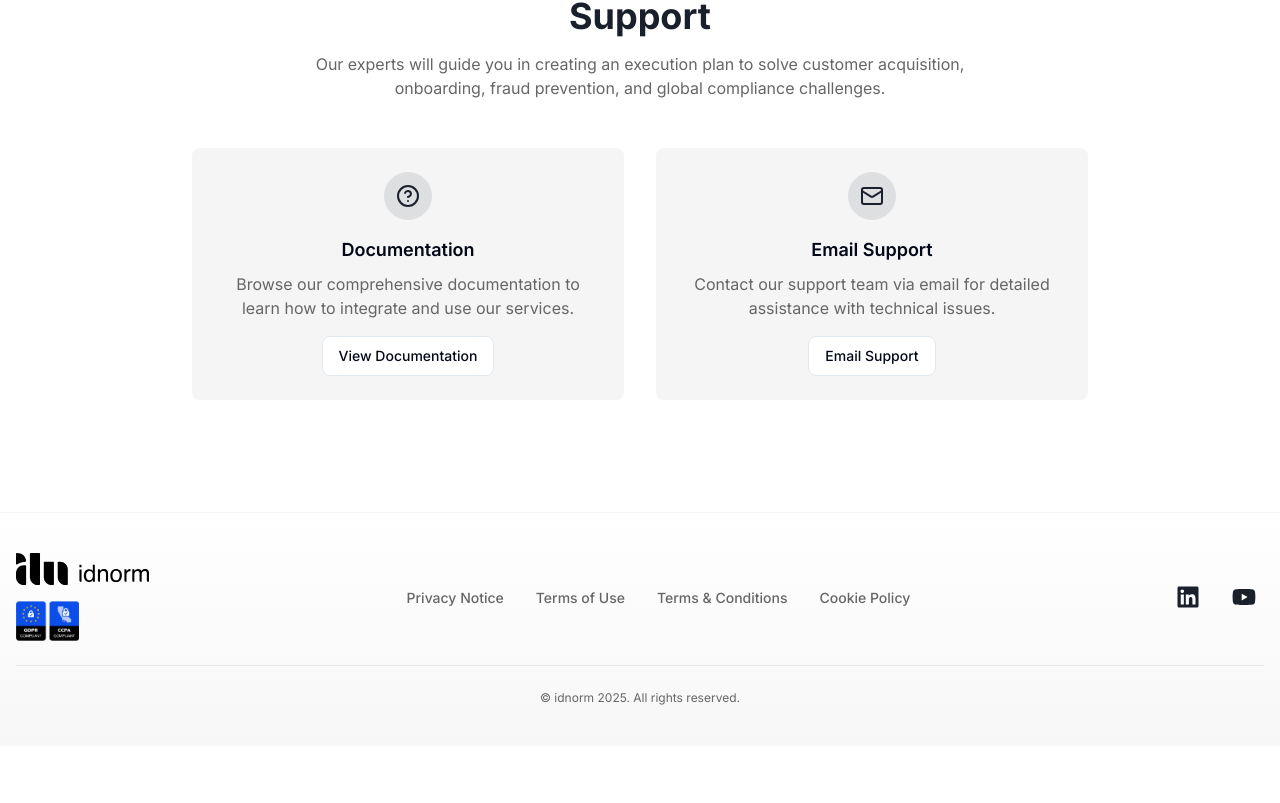
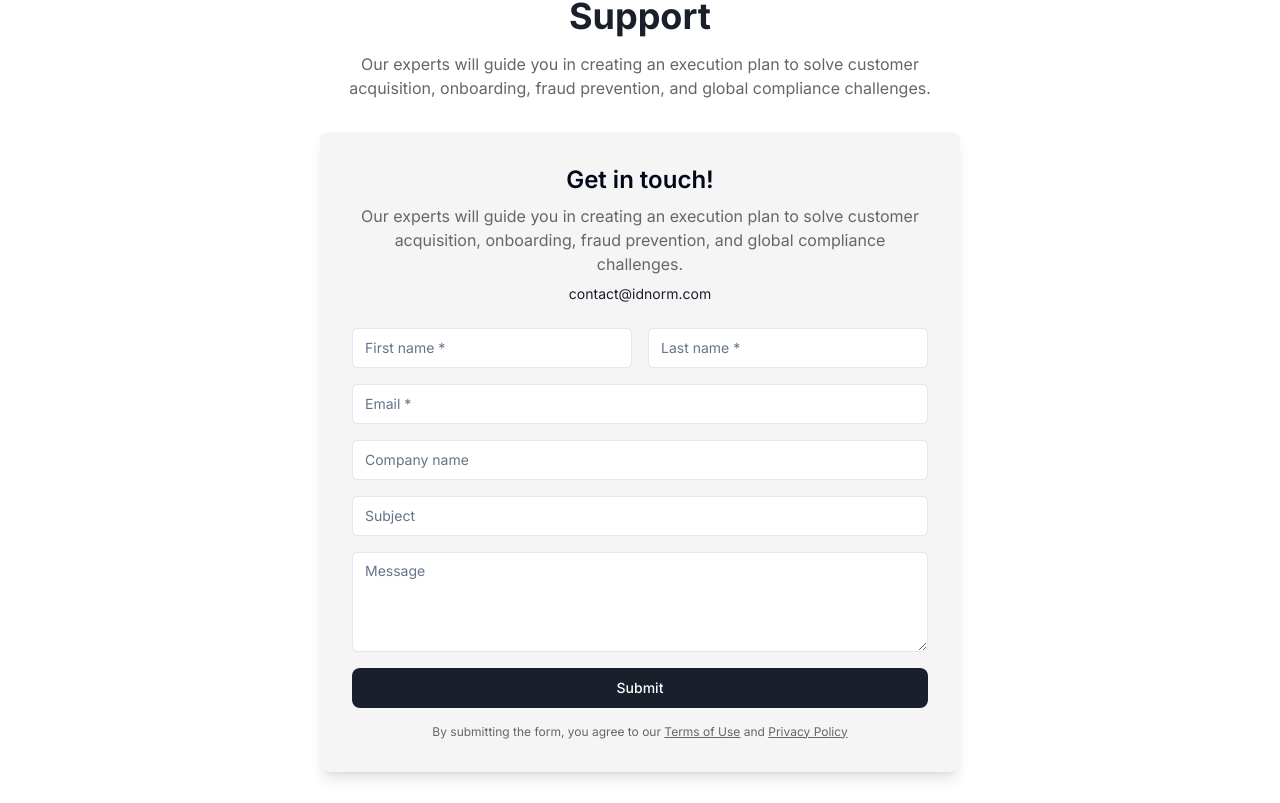
Before and after one commit to cambboyle/demoSiteIDNORM, a React (Vite) app: page / in a window 1280 px wide. Shown: the part 2457-3260 px from the top of the page. Before the commit the page ends 3203 px from the top, so only its background shows below. Built offline with nearby package versions, Linux system fonts and the light colour scheme.

Commit message:
feat: Add contact form to support section & removed the contact modal logic to improve UX

```diff
--- a/src/components/IDResultsDisplay.tsx
+++ b/src/components/IDResultsDisplay.tsx
@@ -600,7 +600,12 @@ const IDResultsDisplay: React.FC<IDResultsDisplayProps> = ({
                   };
                   // Map for quick lookup by lowercased type
                   const textFieldMap = Object.fromEntries(
-                    textFields.map((item) => [item.type.toLowerCase().replace('document_id_number', 'document_id_number'), item])
+                    textFields.map((item) => [
+                      item.type
+                        .toLowerCase()
+                        .replace("document_id_number", "document_id_number"),
+                      item,
+                    ])
                   );
                   // Render fields in the specified order
                   return order.map((field, idx) => {
--- a/src/components/Support.tsx
+++ b/src/components/Support.tsx
@@ -1,73 +1,123 @@
+import { useState } from "react";
+import { Input } from "@/components/ui/input";
+import { Textarea } from "@/components/ui/textarea";
 import { Button } from "@/components/ui/button";
-import { HelpCircle, Mail } from "lucide-react";
-import { useState } from "react";
-import ContactForm from "./ContactForm";
+import { toast } from "sonner";
 
 const Support = () => {
-  const [isContactFormOpen, setIsContactFormOpen] = useState(false);
+  const [formData, setFormData] = useState({
+    firstName: "",
+    lastName: "",
+    email: "",
+    company: "",
+    subject: "",
+    message: "",
+  });
+
+  const handleSubmit = (e: React.FormEvent) => {
+    e.preventDefault();
+    // In a real app, you would send this to your backend
+    console.log("Form submitted:", formData);
+    toast.success("Message sent successfully!");
+    setFormData({
+      firstName: "",
+      lastName: "",
+      email: "",
+      company: "",
+      subject: "",
+      message: "",
+    });
+  };
 
   return (
     <section className="py-16 bg-white" id="support">
-      <div className="container mx-auto px-4">
+      <div className="container mx-auto px-4 max-w-2xl">
         <h2 className="text-3xl md:text-4xl font-bold text-idnorm-primary mb-4 text-center">
           Support
         </h2>
-        <p className="text-idnorm-lightText mb-12 max-w-2xl mx-auto text-center">
+        <p className="text-idnorm-lightText mb-8 max-w-2xl mx-auto text-center">
           Our experts will guide you in creating an execution plan to solve
           customer acquisition, onboarding, fraud prevention, and global
           compliance challenges.
         </p>
-
-        <div className="grid grid-cols-1 md:grid-cols-2 gap-8 max-w-4xl mx-auto">
-          <div className="bg-idnorm-neutral p-6 rounded-lg flex flex-col items-center text-center">
-            <div className="w-12 h-12 rounded-full bg-idnorm-primary/10 flex items-center justify-center mb-4">
-              <HelpCircle className="text-idnorm-primary h-6 w-6" />
+        <div className="bg-idnorm-neutral p-8 rounded-lg shadow-lg">
+          <h3 className="text-2xl font-semibold mb-2 text-center">
+            Get in touch!
+          </h3>
+          <p className="text-idnorm-lightText mt-2 text-center">
+            Our experts will guide you in creating an execution plan to solve
+            customer acquisition, onboarding, fraud prevention, and global
+            compliance challenges.
+          </p>
+          <p className="text-sm text-idnorm-primary mt-2 text-center">
+            contact@idnorm.com
+          </p>
+          <form onSubmit={handleSubmit} className="space-y-4 mt-6">
+            <div className="grid grid-cols-1 md:grid-cols-2 gap-4">
+              <Input
+                placeholder="First name *"
+                required
+                value={formData.firstName}
+                onChange={(e) =>
+                  setFormData({ ...formData, firstName: e.target.value })
+                }
+              />
+              <Input
+                placeholder="Last name *"
+                required
+                value={formData.lastName}
+                onChange={(e) =>
+                  setFormData({ ...formData, lastName: e.target.value })
+                }
+              />
             </div>
-            <h3 className="text-lg font-semibold mb-2">Documentation</h3>
-            <p className="text-idnorm-lightText mb-4">
-              Browse our comprehensive documentation to learn how to integrate
-              and use our services.
+            <Input
+              type="email"
+              placeholder="Email *"
+              required
+              value={formData.email}
+              onChange={(e) =>
+                setFormData({ ...formData, email: e.target.value })
+              }
+            />
+            <Input
+              placeholder="Company name"
+              value={formData.company}
+              onChange={(e) =>
+                setFormData({ ...formData, company: e.target.value })
+              }
+            />
+            <Input
+              placeholder="Subject"
+              value={formData.subject}
+              onChange={(e) =>
+                setFormData({ ...formData, subject: e.target.value })
+              }
+            />
+            <Textarea
+              placeholder="Message"
+              className="min-h-[100px]"
+              value={formData.message}
+              onChange={(e) =>
+                setFormData({ ...formData, message: e.target.value })
+              }
+            />
+            <Button type="submit" className="w-full bg-idnorm-primary">
+              Submit
+            </Button>
+            <p className="text-xs text-center text-idnorm-lightText mt-4">
+              By submitting the form, you agree to our{" "}
+              <a href="/terms" className="underline">
+                Terms of Use
+              </a>{" "}
+              and{" "}
+              <a href="/privacy" className="underline">
+                Privacy Policy
+              </a>
             </p>
-            <Button
-              variant="outline"
-              size="default"
-              className="mt-auto"
-              asChild
-            >
-              <a
-                href="https://www.idnorm.com/dev-hub-overview"
-                target="_blank"
-                rel="noopener noreferrer"
-              >
-                View Documentation
-              </a>
-            </Button>
-          </div>
-
-          <div className="bg-idnorm-neutral p-6 rounded-lg flex flex-col items-center text-center">
-            <div className="w-12 h-12 rounded-full bg-idnorm-primary/10 flex items-center justify-center mb-4">
-              <Mail className="text-idnorm-primary h-6 w-6" />
-            </div>
-            <h3 className="text-lg font-semibold mb-2">Email Support</h3>
-            <p className="text-idnorm-lightText mb-4">
-              Contact our support team via email for detailed assistance with
-              technical issues.
-            </p>
-            <Button
-              variant="outline"
-              size="default"
-              className="mt-auto"
-              onClick={() => setIsContactFormOpen(true)}
-            >
-              Email Support
-            </Button>
-          </div>
+          </form>
         </div>
       </div>
-      <ContactForm
-        open={isContactFormOpen}
-        onOpenChange={setIsContactFormOpen}
-      />
     </section>
   );
 };
```
